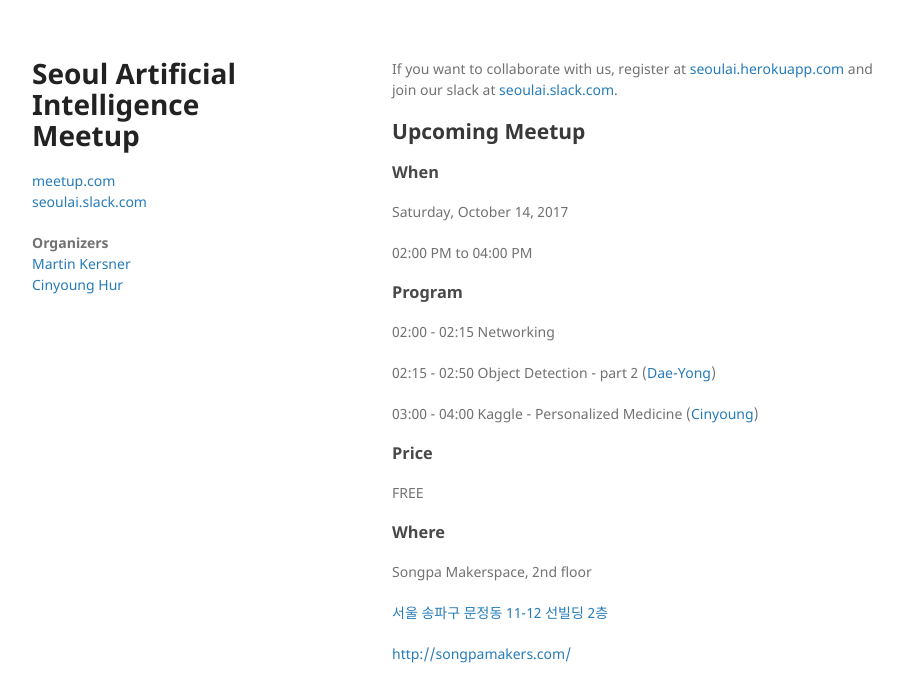
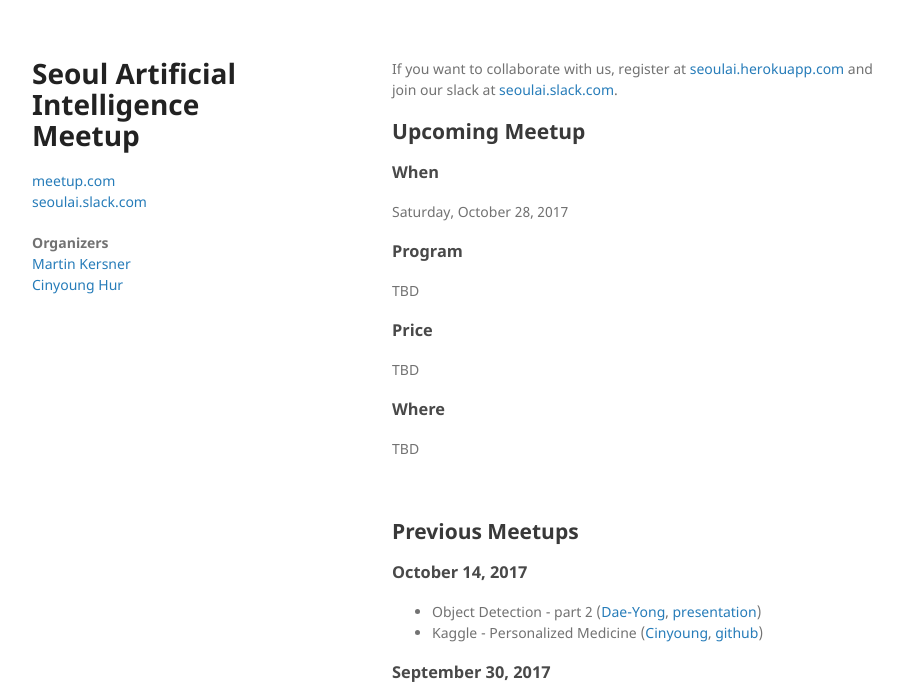
Before and after one commit to martinkersner/seoul-artificial-intelligence-meetup, a Jekyll site: the page built from docs/index.md, in a window 1280 px wide and 1400 px high. Shown: the top 684 px of the window, without its empty margins (178-1081 px from the left). Built offline with Jekyll 4.4.1, drawn with Linux system fonts in a browser that asks for light colours; the repository's description, which GitHub fills in, is left out; grey boxes are pictures that could not be loaded.

Commit message:
links to presenntations from october 14, 2017

```diff
--- a/docs/index.md
+++ b/docs/index.md
@@ -6,36 +6,35 @@
 
 ## Upcoming Meetup
 ### When
-Saturday, October 14, 2017
+Saturday, October 28, 2017
 
-02:00 PM to 04:00 PM
+<!--02:00 PM to 04:00 PM-->
 <!-- 10:00 AM to 12:00 PM -->
 
 ### Program
-<!--TBD-->
-02:00 - 02:15 Networking
+TBD
+<!--02:00 - 02:15 Networking-->
 
-02:15 - 02:50 Object Detection - part 2 ([Dae-Yong](members/daeyong))
+<!--02:15 - 02:50 Object Detection - part 2 ([Dae-Yong](members/daeyong))-->
 
-03:00 - 04:00 Kaggle - Personalized Medicine ([Cinyoung](members/cinyoung))
+<!--03:00 - 04:00 Kaggle - Personalized Medicine ([Cinyoung](members/cinyoung))-->
 
 ### Price
-<!--TBD-->
-FREE
+TBD
+<!--FREE -->
 <!-- KRW 5,000 -->
 
 ### Where
-<!--TBD-->
-Songpa Makerspace, 2nd floor
+TBD
+<!--Songpa Makerspace, 2nd floor-->
 
-[서울 송파구 문정동 11-12 선빌딩 2층](https://www.google.co.kr/maps/place/11-12+Munjeong+1(il)-dong,+Songpa-gu,+Seoul/@37.4892478,127.1256735,17z/data=!3m1!4b1!4m5!3m4!1s0x357caf6225578839:0x15045516ce9d743c!8m2!3d37.4892478!4d127.1278622?hl=en)
+<!--[서울 송파구 문정동 11-12 선빌딩 2층](https://www.google.co.kr/maps/place/11-12+Munjeong+1(il)-dong,+Songpa-gu,+Seoul/@37.4892478,127.1256735,17z/data=!3m1!4b1!4m5!3m4!1s0x357caf6225578839:0x15045516ce9d743c!8m2!3d37.4892478!4d127.1278622?hl=en)-->
 
-[http://songpamakers.com/](http://songpamakers.com/)
+<!--[http://songpamakers.com/](http://songpamakers.com/)-->
 
-<center>
-<iframe src="https://www.google.com/maps/embed?pb=!1m18!1m12!1m3!1d3165.791437375784!2d127.12567351487975!3d37.4892477798125!2m3!1f0!2f0!3f0!3m2!1i1024!2i768!4f13.1!3m3!1m2!1s0x357caf6225578839%3A0x15045516ce9d743c!2s11-12+Munjeong+1(il)-dong%2C+Songpa-gu%2C+Seoul!5e0!3m2!1sen!2skr!4v1507279171955" width="100%" height="450" frameborder="0" style="border:0" allowfullscreen></iframe>
-<!--<iframe src="https://www.google.com/maps/embed?pb=!1m18!1m12!1m3!1d3165.791437375784!2d127.12567351487975!3d37.4892477798125!2m3!1f0!2f0!3f0!3m2!1i1024!2i768!4f13.1!3m3!1m2!1s0x357caf6225578839%3A0x15045516ce9d743c!2s11-12+Munjeong+1(il)-dong%2C+Songpa-gu%2C+Seoul!5e0!3m2!1sen!2skr!4v1507279171955" width="600" height="450" frameborder="0" style="border:0" allowfullscreen></iframe>-->
-</center>
+<!--<center>-->
+<!--<iframe src="https://www.google.com/maps/embed?pb=!1m18!1m12!1m3!1d3165.791437375784!2d127.12567351487975!3d37.4892477798125!2m3!1f0!2f0!3f0!3m2!1i1024!2i768!4f13.1!3m3!1m2!1s0x357caf6225578839%3A0x15045516ce9d743c!2s11-12+Munjeong+1(il)-dong%2C+Songpa-gu%2C+Seoul!5e0!3m2!1sen!2skr!4v1507279171955" width="100%" height="450" frameborder="0" style="border:0" allowfullscreen></iframe>-->
+<!--</center>-->
 
 <!--
 Modulabs, 서울특별시 강남구 역삼동 789-4, 서울 ([map](https://www.google.com/maps/search/%EC%84%9C%EC%9A%B8%ED%8A%B9%EB%B3%84%EC%8B%9C+%EA%B0%95%EB%82%A8%EA%B5%AC+%EC%97%AD%EC%82%BC%EB%8F%99+789-4,+%EC%84%9C%EC%9A%B8/@37.4972562,127.0363414,16z/data=!3m1!4b1))
@@ -44,6 +43,10 @@
 
 <br/>
 ## Previous Meetups
+### October 14, 2017
+* Object Detection - part 2 ([Dae-Yong](members/daeyong), [presentation](presentations/%5B20171014%5D%20ObjectDetectionInComputerVision_Part2.pdf))
+* Kaggle - Personalized Medicine ([Cinyoung](members/cinyoung), [github](https://github.com/hurcy/kaggle/tree/master/personalized_medicine))
+
 ### September 30, 2017
 * Object Detection - part 1 ([Dae-Yong](members/daeyong), [presentation](presentations/%5B20170930%5D%20ObjectDetectionInComputerVision_Part1.pdf))
 * Trading Bitcoin and Online Time Series Prediction (Adel, [presentation](presentations/Trading_Bitcoin_and_Online_Time_Series_Prediction.pdf
```
Also changed, not shown: docs/_data/members.yml (+9 -1 lines), 1 other file.
